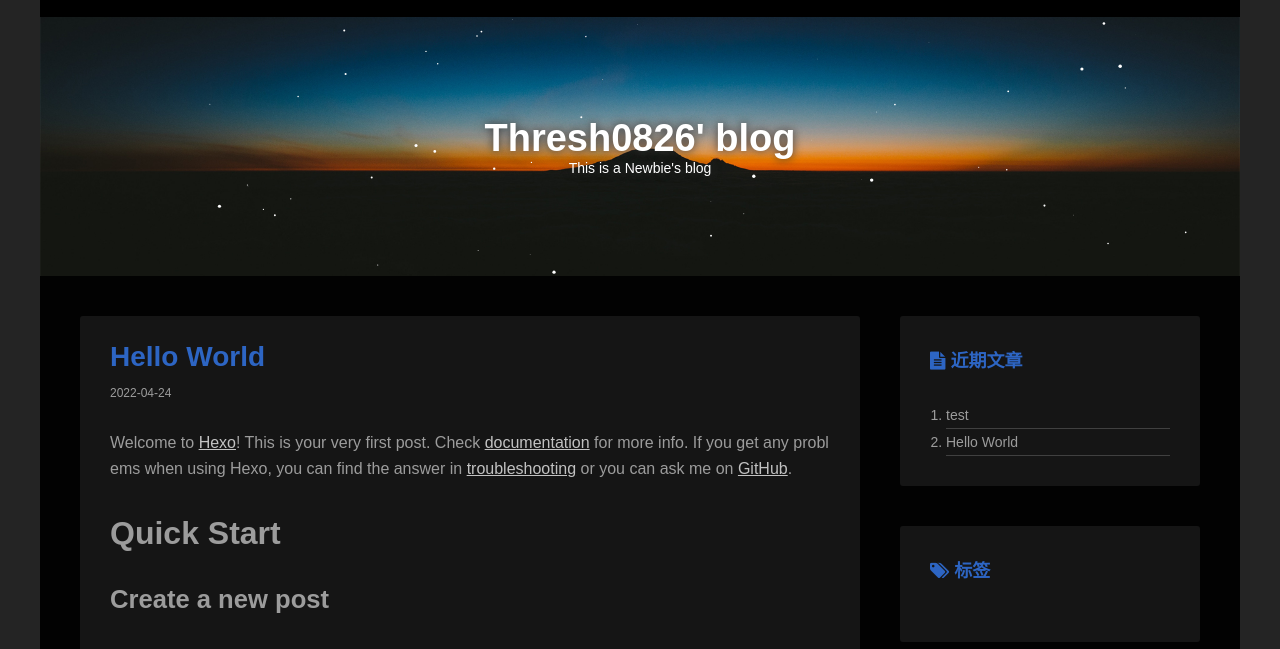
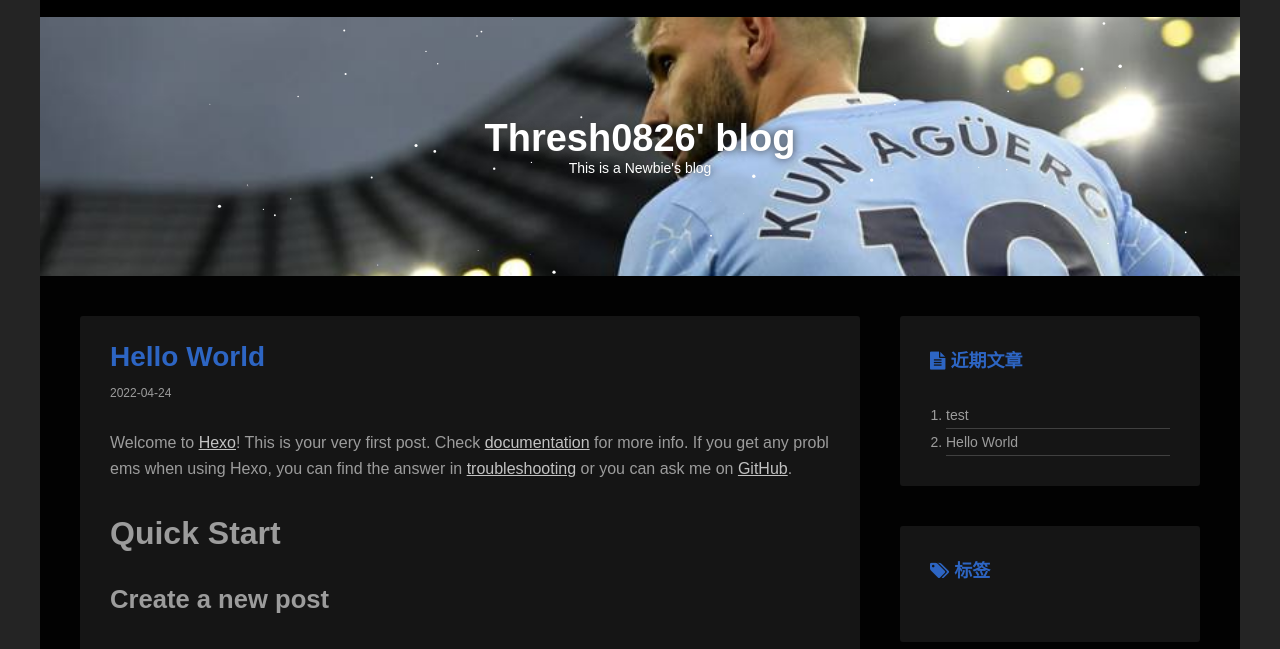
Before and after one commit to Thresh0826/Thresh0826.github.io, a plain HTML site: page 2022/04/24/hello-world/index.html in a window 1280 px wide. Shown: the part 99-748 px from the top of the page. Drawn offline with Linux system fonts and the light colour scheme.

Commit message:
Site updated: 2022-04-26 11:09:46

```diff
--- a/2022/04/24/hello-world/index.html
+++ b/2022/04/24/hello-world/index.html
@@ -94,7 +94,7 @@
     <form action="//google.com/search" method="get" accept-charset="UTF-8" class="nav-search"><input type="search" name="q" class="nav-search-input" placeholder="search..."><input type="hidden" name="sitesearch" value="http://example.com"></form>
 </div>
 
-        <header class="top" id="fallEle" style="background-image: url(/imgs/head.jpg)">
+        <header class="top" id="fallEle" style="background-image: url(/imgs/akun.jpg)">
     <i class="fa fa-bars" id="media-toggle" style="display: none"></i>
     <div class="top-info cl fadeToBottom">
         <h2 class="site-name"><a href="/">Thresh0826&#39; blog</a> <small id="type-data">This is a Newbie&#39;s blog</small></h2>
```
Also changed, not shown: 2022/04/25/test/index.html (+1 -1 lines), archives/2022/04/index.html (+1 -1 lines), archives/2022/index.html (+1 -1 lines), archives/index.html (+1 -1 lines), index.html (+1 -1 lines), imgs/akun.jpg (added).
